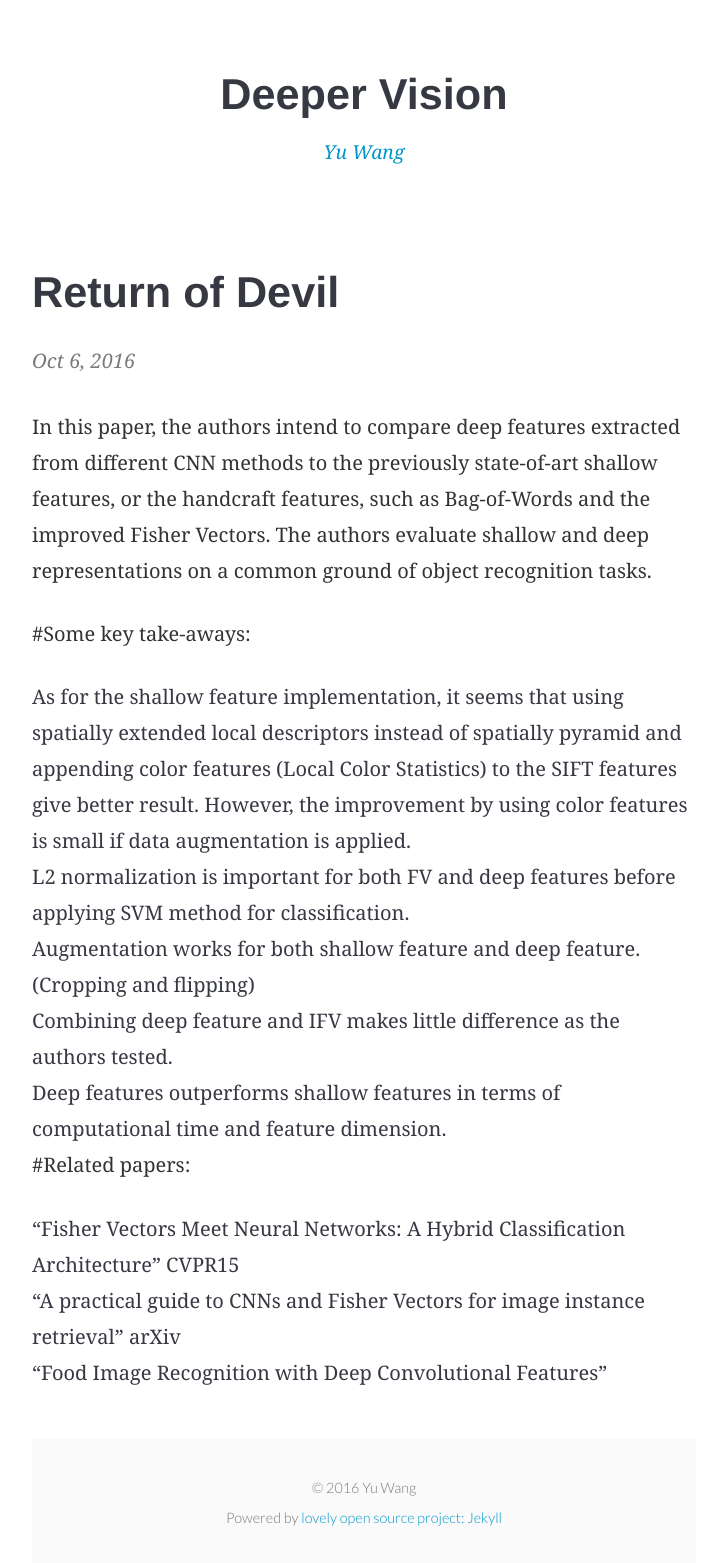
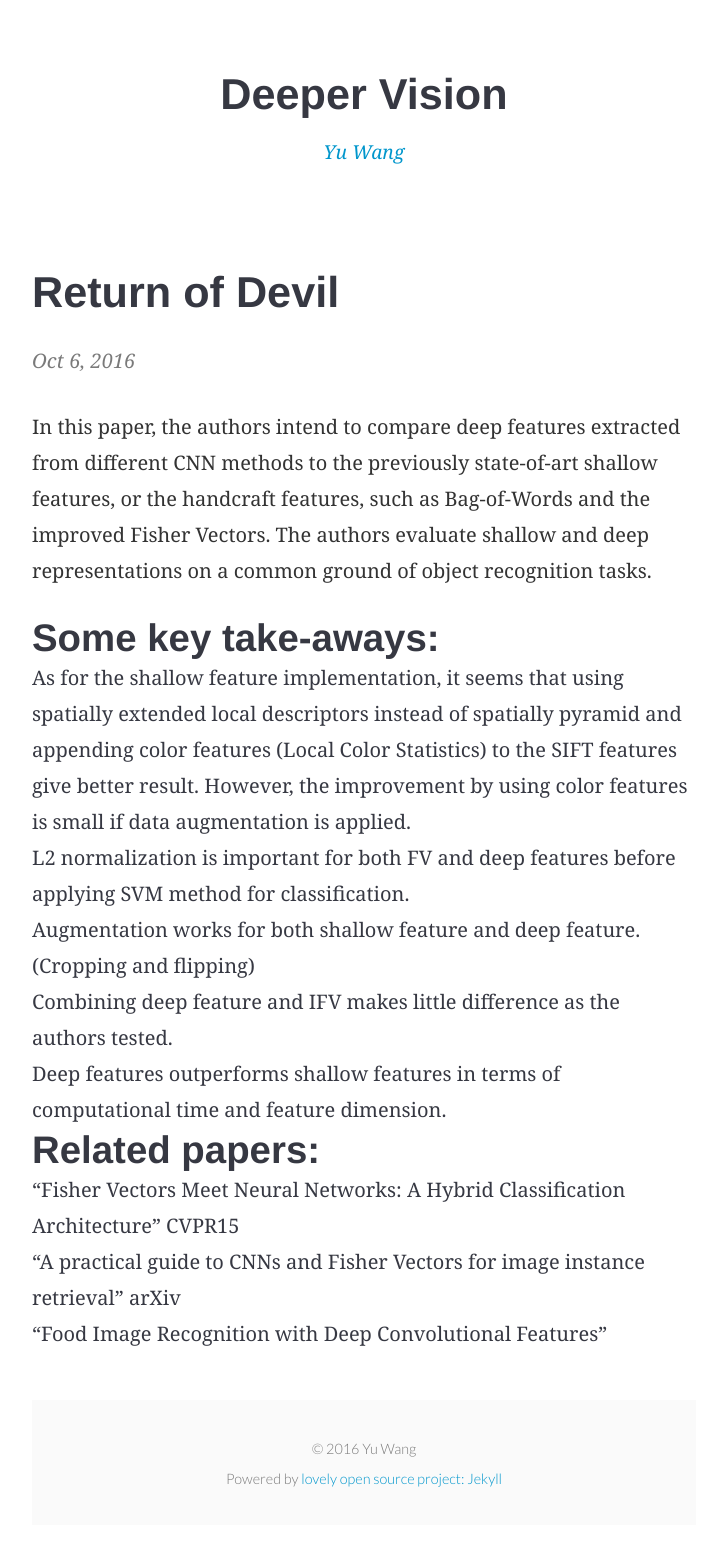
Before and after one commit to ywang-purdue/ywang-purdue.github.io, a Jekyll site: the page built from _posts/2016-10-06-return-of-devil.markdown, in a window 1280 px wide. Shown: the whole page, without its empty margins (276-994 px from the left). Built offline with Jekyll 4.4.1, drawn with Linux system fonts in a browser that asks for light colours; comment, search, counter and statistics services are not loaded; after the commit the page ends 1525 px from its top, so only the background shows below that.

```diff
--- a/_posts/2016-10-06-return-of-devil.markdown
+++ b/_posts/2016-10-06-return-of-devil.markdown
@@ -5,7 +5,7 @@ layout: post
 ---
 In this paper, the authors intend to compare deep features extracted from different CNN methods to the previously state-of-art shallow features, or the handcraft features, such as Bag-of-Words and the improved Fisher Vectors. The authors evaluate shallow and deep representations on a common ground of object recognition tasks.
 
-#Some key take-aways:
+## Some key take-aways:
 
 - As for the shallow feature implementation, it seems that using spatially extended local descriptors instead of spatially pyramid and appending color features (Local Color Statistics) to the SIFT features give better result. However, the improvement by using color features is small if data augmentation is applied.
 - L2 normalization is important for both FV and deep features before applying SVM method for classification.
@@ -13,8 +13,8 @@ In this paper, the authors intend to compare deep features extracted from differ
 - Combining deep feature and IFV makes little difference as the authors tested.
 - Deep features outperforms shallow features in terms of computational time and feature dimension.
 
-#Related papers:
+## Related papers:
 
-  1. “Fisher Vectors Meet Neural Networks: A Hybrid Classification Architecture” CVPR15
-  2. “A practical guide to CNNs and Fisher Vectors for image instance retrieval” arXiv
-  3. “Food Image Recognition with Deep Convolutional Features”
+1. “Fisher Vectors Meet Neural Networks: A Hybrid Classification Architecture” CVPR15
+2. “A practical guide to CNNs and Fisher Vectors for image instance retrieval” arXiv
+3. “Food Image Recognition with Deep Convolutional Features”
```
